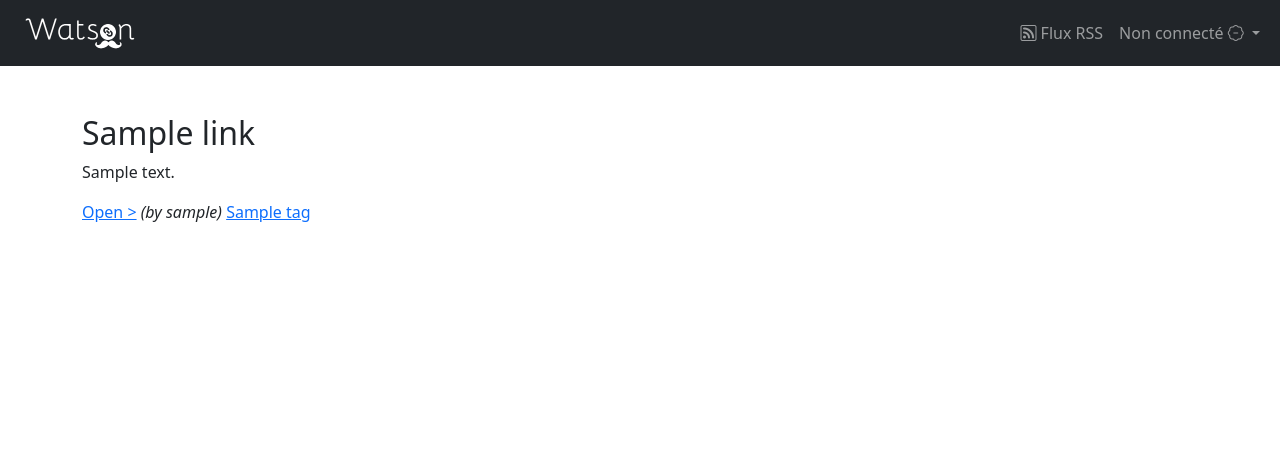
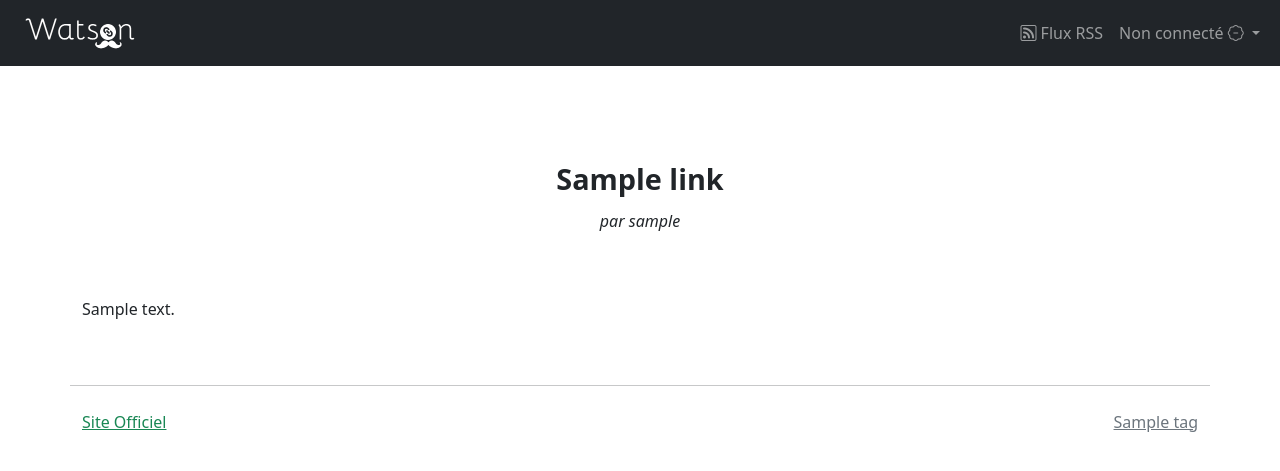
Before and after one commit to MartialEscudero/UE3DW18-Groupe3-S4, a PHP site: template views/link.html.twig in a window 1280 px wide. Shown: the top 471 px of the page. Run offline with PHP 8.4, Linux system fonts and the light colour scheme; the template is opened without the code that fills it: most values are stand-ins (such as "Sample title", 1, 10 or a date in 2020); some libraries are stand-ins or nearby versions.

Commit message:
new style link page - w/ Pacome

```diff
--- a/views/link.html.twig
+++ b/views/link.html.twig
@@ -3,16 +3,11 @@
 {% block title %}{{ link.title }}{% endblock %}
 
 {% block content %}
-<p>
-    <h2>{{ link.title }}</h2>
-    <p>{{ link.desc }}</p>
-    <a href="{{ link.url }}" title="" target="_blank">Open ></a>
-    <em>(by {{ link.user.username }})</em>
-
-    {% for tag in link.tags %}
-    	<a href="{{ path('tag', { 'id': tag.id }) }}" title="Filtrer">
-    		{{ tag.title }}
-    	</a>
-    {% endfor %}
-</p>
+<div class="row">
+    <h1 class="fw-bold text-center mt-5">{{ link.title }}</h2>
+    <p class="text-center mt-1"><em>par <span> {{ link.user.username }}</span></em></p>
+    <p class="mt-5">{{ link.desc }}</p>
+    <hr class="my-4 mt-5">
+    <p><a title="Site Officiel" class="text-success" href="{{ link.url }}" target="_blank">Site Officiel</a> {% for tag in link.tags %}<a class="float-end text-muted" href="{{ path('tag', { 'id': tag.id }) }}" title="Filtrer"> {{ tag.title }}</a>{% endfor %}</p>
+</div>
 {% endblock %}
```
